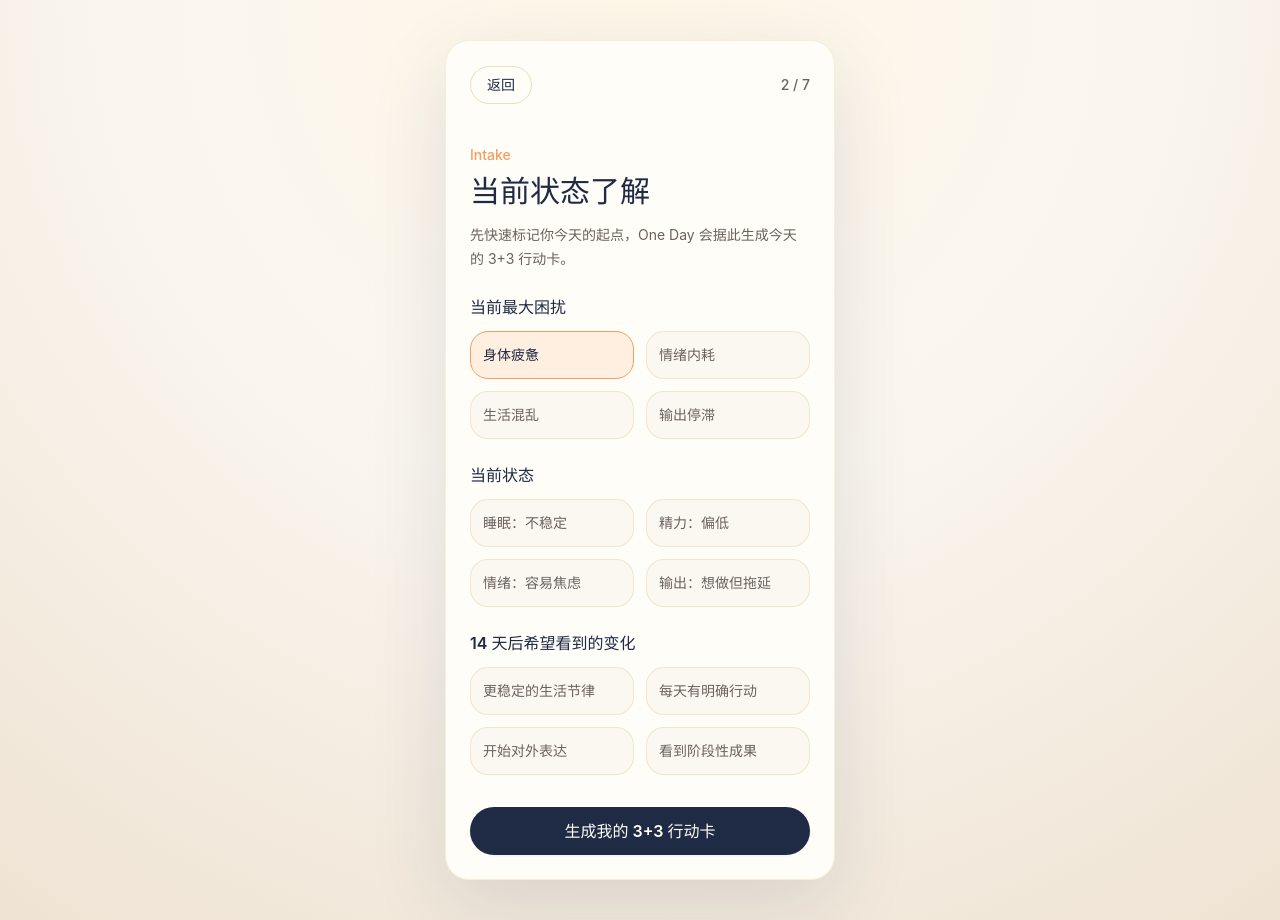
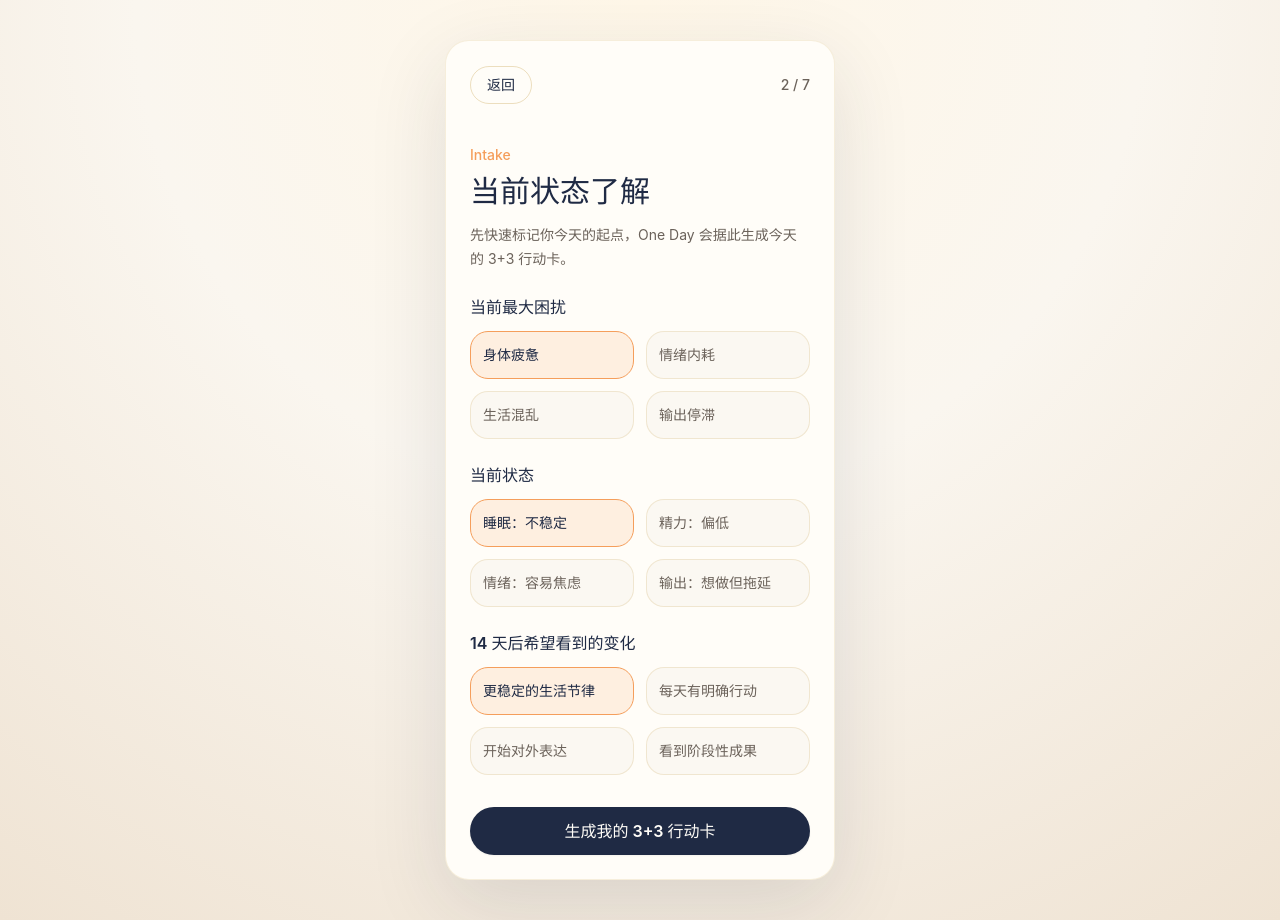
Before and after one commit to swen-chan/oneday, a React (Vite) app: page / in a window 1280 px wide. Both pictures are taken after a click on the button "开始我的 One Day". Built offline with nearby package versions, Linux system fonts and the light colour scheme.

Commit message:
fix: make intake option groups selectable

```diff
--- a/src/pages/Intake.tsx
+++ b/src/pages/Intake.tsx
@@ -25,6 +25,7 @@ function OptionGroup({ title, options, selectedId, onSelect }: OptionGroupProps)
             <button
               key={option.id}
               type="button"
+              aria-pressed={isSelected}
               onClick={() => onSelect?.(option.id)}
               className={`min-h-12 rounded-[18px] border px-3 py-3 text-left text-sm font-medium leading-5 transition ${
                 isSelected
@@ -43,6 +44,8 @@ function OptionGroup({ title, options, selectedId, onSelect }: OptionGroupProps)
 
 export function Intake({ onContinue }: IntakeProps) {
   const [selectedConcern, setSelectedConcern] = useState(demoData.intake.concerns[0].id);
+  const [selectedState, setSelectedState] = useState(demoData.intake.currentState[0].id);
+  const [selectedChange, setSelectedChange] = useState(demoData.intake.desiredChanges[0].id);
 
   return (
     <div className="flex flex-1 flex-col">
@@ -63,8 +66,18 @@ export function Intake({ onContinue }: IntakeProps) {
           selectedId={selectedConcern}
           onSelect={setSelectedConcern}
         />
-        <OptionGroup title="当前状态" options={demoData.intake.currentState} />
-        <OptionGroup title="14 天后希望看到的变化" options={demoData.intake.desiredChanges} />
+        <OptionGroup
+          title="当前状态"
+          options={demoData.intake.currentState}
+          selectedId={selectedState}
+          onSelect={setSelectedState}
+        />
+        <OptionGroup
+          title="14 天后希望看到的变化"
+          options={demoData.intake.desiredChanges}
+          selectedId={selectedChange}
+          onSelect={setSelectedChange}
+        />
       </div>
 
       <PrimaryButton onClick={onContinue} className="mt-8">
```
Also changed, not shown: 1 other file (tests, documents, lock files or other folders).
